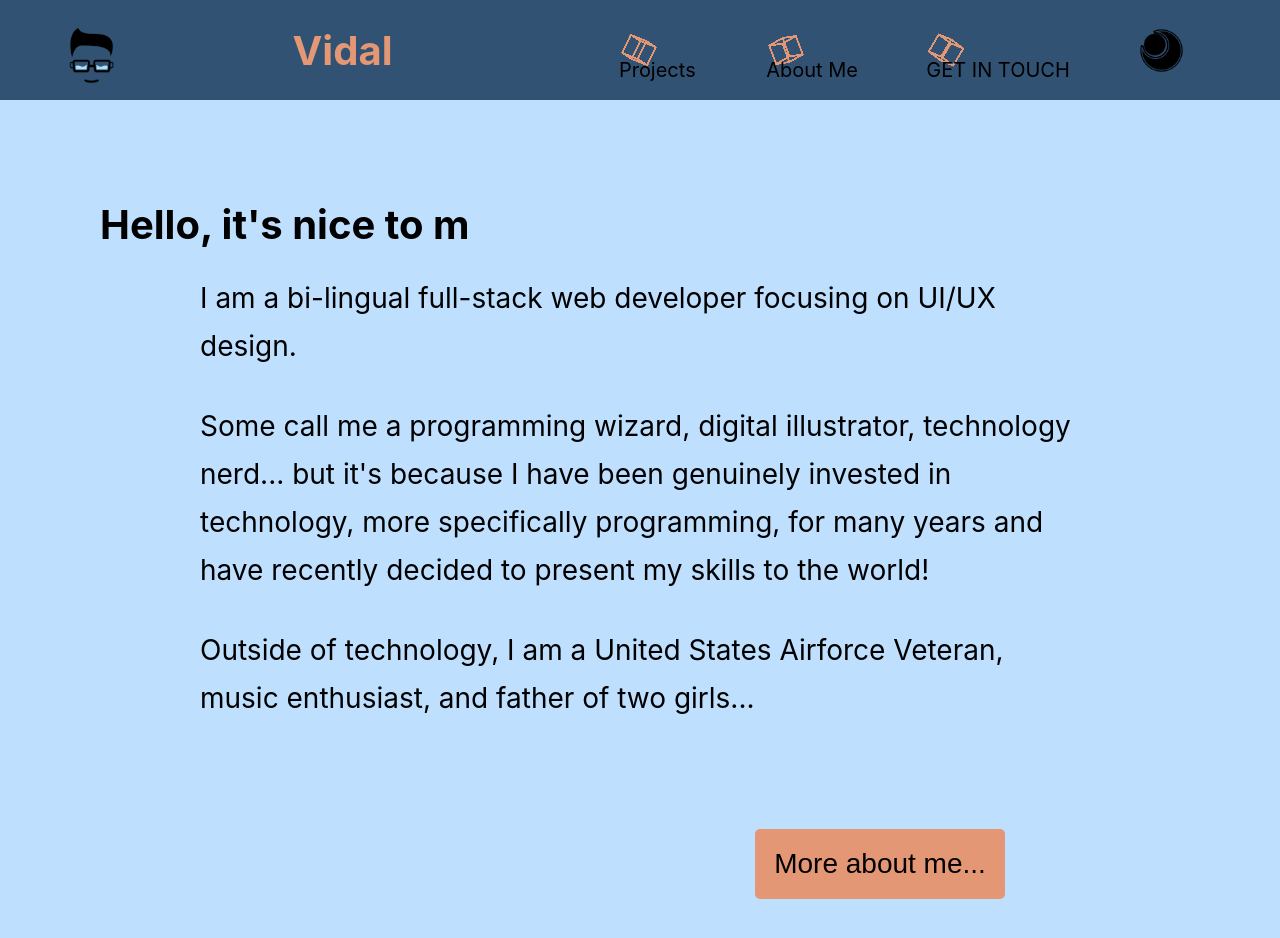
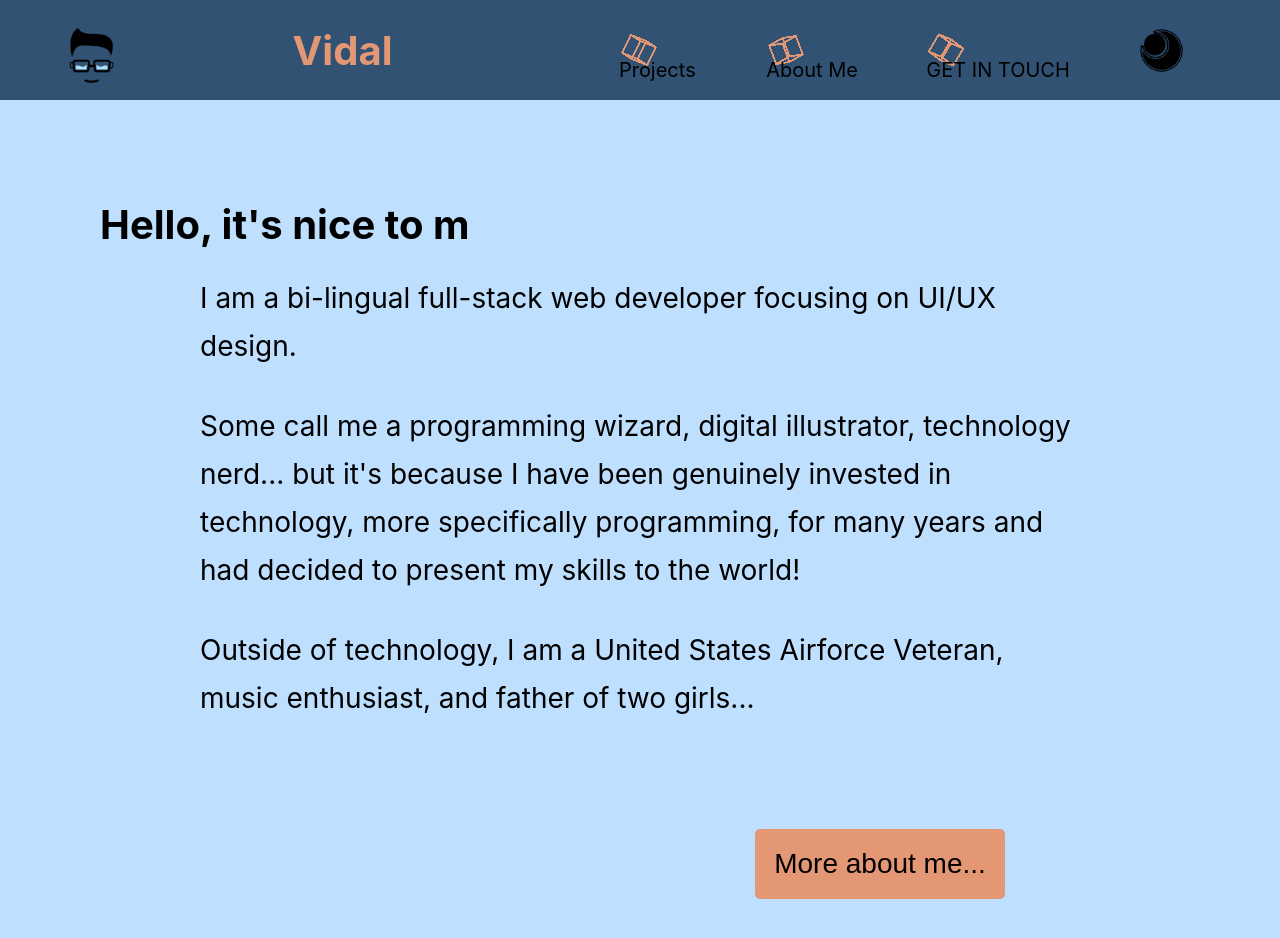
Before and after one commit to Vidalatan/ReactPortfolio, a React (Create React App) app: page / in a window 1280 px wide. Shown: the top 938 px of the page. Built offline with nearby package versions, Linux system fonts and the light colour scheme.

Commit message:
Syntax correction

```diff
--- a/src/Pages/Main/Components/Intro.js
+++ b/src/Pages/Main/Components/Intro.js
@@ -93,9 +93,7 @@ export default function Intro() {
       <p>I am a bi-lingual full-stack web developer focusing on UI/UX design.</p>
 
       <p>
-        Some call me a programming wizard, digital illustrator, technology nerd... but it's because I have been genuinely invested
-        in technology, more specifically programming, for many years and have recently decided to present
-        my skills to the world!
+        Some call me a programming wizard, digital illustrator, technology nerd... but it's because I have been genuinely invested in technology, more specifically programming, for many years and had decided to present my skills to the world!
       </p>
 
       <p>
```
